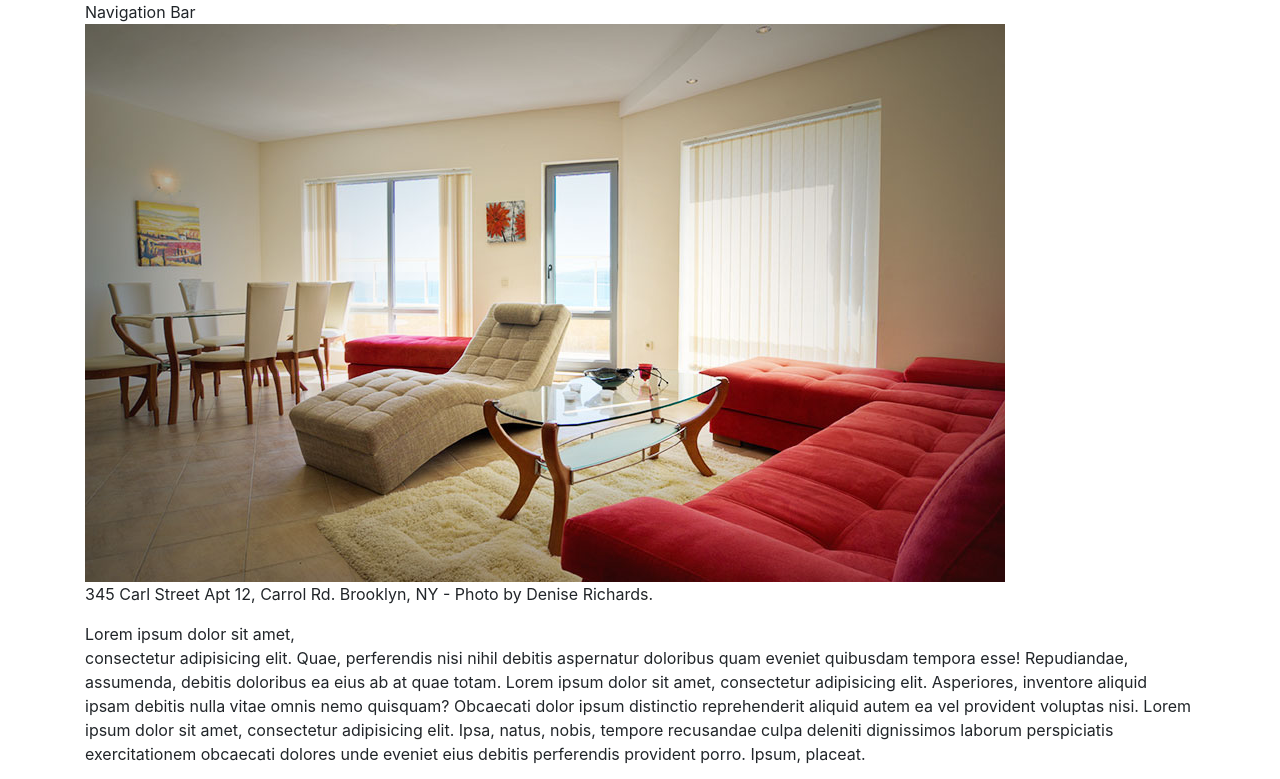
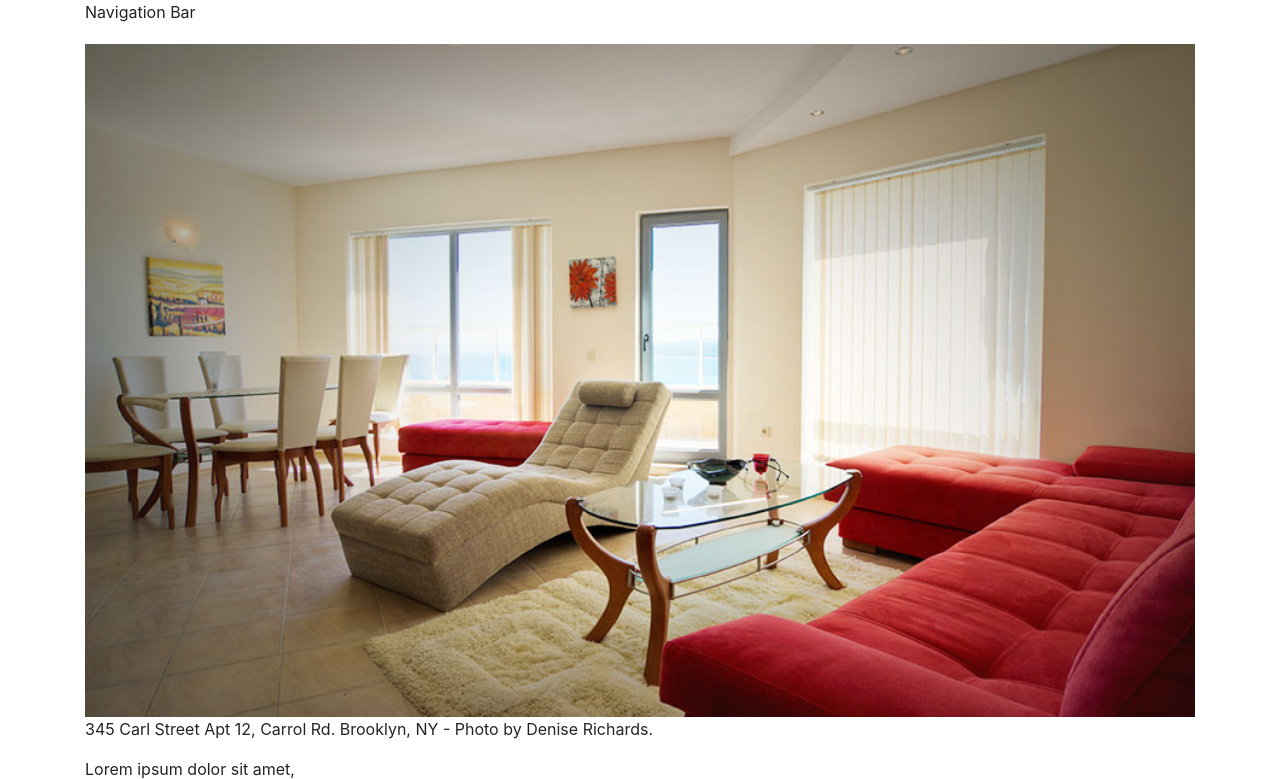
Before and after one commit to emorgan05/bootstrapped-exceptional-realty, a plain HTML site: page index.html in a window 1280 px wide. Shown: the top 779 px of the page. Drawn offline with nearby package versions, Linux system fonts and the light colour scheme; grey boxes are pictures that could not be loaded.

Commit message:
Bootstrap layout for index.html

```diff
--- /dev/null
+++ b/css/style.css
@@ -0,0 +1,10 @@
+/* -------------MEDIA------------ */
+img, video, audio, iframe, table, form {
+  width: 100%; /* IE */
+  max-width: 100%; /* FF, Safari, Chrome */
+}
+
+/* ----------- LAYOUT -------------- */
+.row {
+  margin-bottom: 20px;
+}
--- a/index.html
+++ b/index.html
@@ -8,6 +8,8 @@
     <!-- Bootstrap CSS -->
     <link rel="stylesheet" href="css/bootstrap.min.css">
 
+    <!-- Custom CSS -->
+    <link rel="stylesheet" href="css/style.css">
     <title>Exceptional Realty Group -- Luxury Homes -- About</title>
   </head>
   <body>
```
